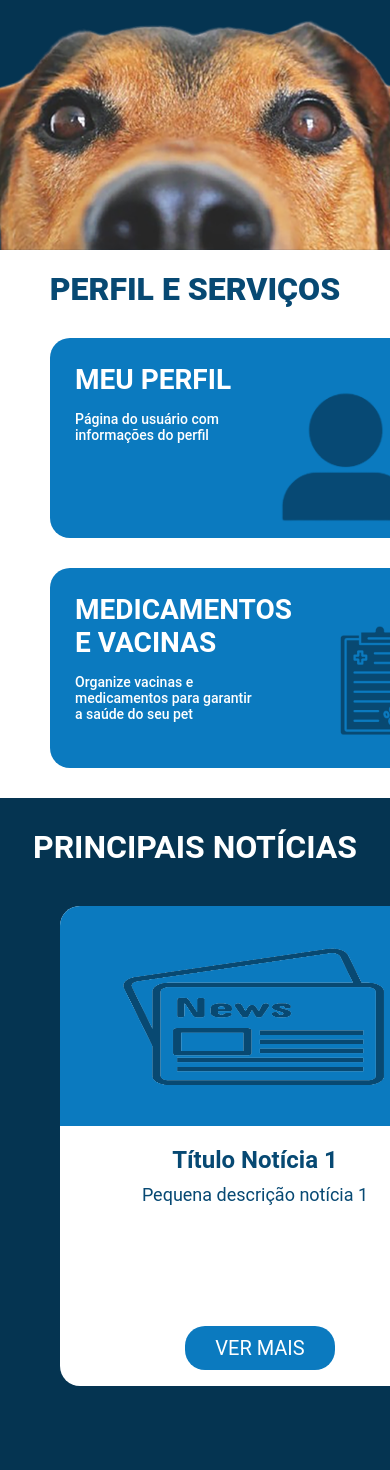
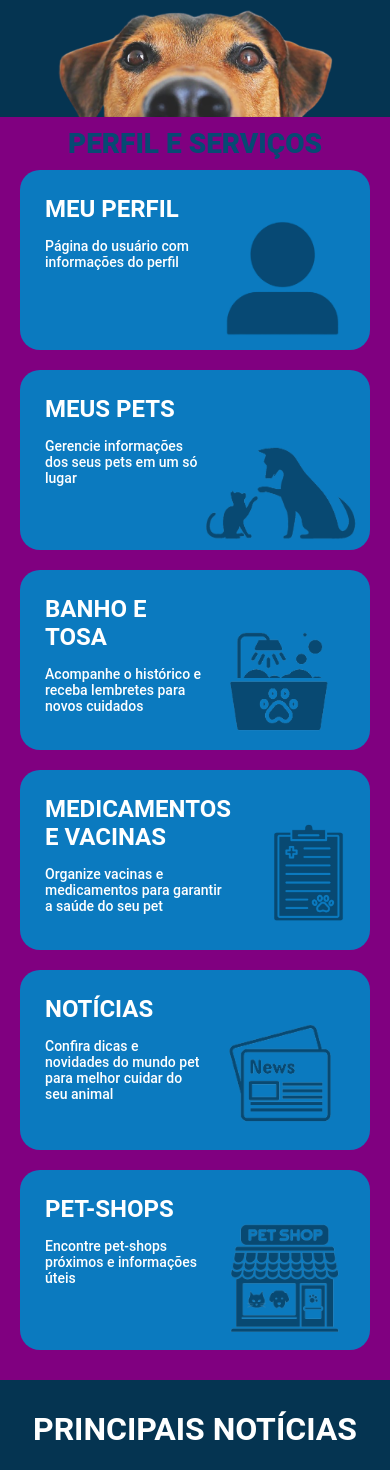
Before and after one commit to Welberth77/CuidaPet, a Python web app: template cuidapet/templates/pagina_principal/pagina_principal.html in a window 390 px wide. Shown: the part 80-1550 px from the top of the page. Run offline with Jinja, Linux system fonts and the light colour scheme; the template is opened without the code that fills it, so the values that code supplies are empty.

Commit message:
responsividade small: página principal - perfil e serviços

```diff
--- a/cuidapet/static/css/pages/principal.css
+++ b/cuidapet/static/css/pages/principal.css
@@ -9,7 +9,6 @@
 /* BANNER PRINCIPAL */
 
 .fundo-banner-principal {
-    /* margin-top: 80px; */
     background-color: var(--bg-color-01);
     display: flex;
     justify-content: center;
@@ -330,3 +329,81 @@
     transition: 0.5s;
     color: var(--bg-color-01);
 }
+
+
+/* ==== MEDIA QUERIES ==== */
+/* ==== RESPONSIVIDADE ==== */
+
+/* Extra Small (XS) - Celular no modo retrato */
+@media (min-width: 0px) {
+    body {
+        background-color: purple;
+    }
+
+    /* BANNER PRINCIPAL */
+    .fundo-banner-principal {
+        background-color: var(--bg-color-01);
+        display: flex;
+        justify-content: center;
+        align-items: center;
+        width: 100%;
+    }
+
+    .fundo-banner-principal img {
+        width: 100%;
+        height: 100%;
+        padding-top: 10px;
+    }
+
+    /* SERVIÇOS */
+    .servicos-container {
+        padding: 10px 20px 30px;
+        display: flex;
+        flex-direction: column;
+        align-items: center;
+        justify-content: center;
+        gap: 20px;
+    }
+
+    .servicos h2 {
+        margin-top: 10px;
+        font-size: 28px;
+    }
+
+    .servicos-container .servico-item {
+        width: 350px;
+        height: 180px;
+    }
+
+    .servicos-container .servico-item h3 {
+        font-size: 24px;
+    }
+}
+
+/* Small (S) - Celular no modo horizontal */
+@media (min-width: 576px) {
+    body {
+        background-color: red;
+    }
+}
+
+/* Medium (M) - Tablets */
+@media (min-width: 768px) {
+    body {
+        background-color: green;
+    }
+}
+
+/* Large (L) - Laptop */
+@media (min-width: 992px) {
+    body {
+        background-color: aqua;
+    }
+}
+
+/* Extra large (xl): Desktop */
+@media (min-width: 1200px) {
+    body {
+        background-color: orange;
+    }
+}
```
